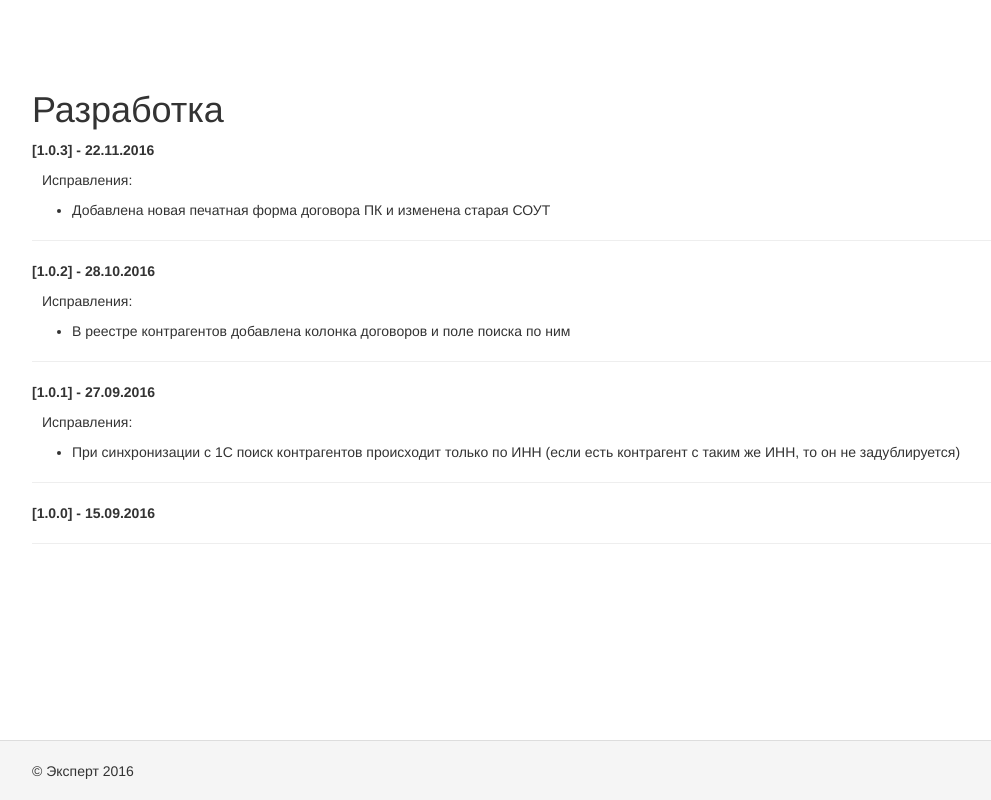
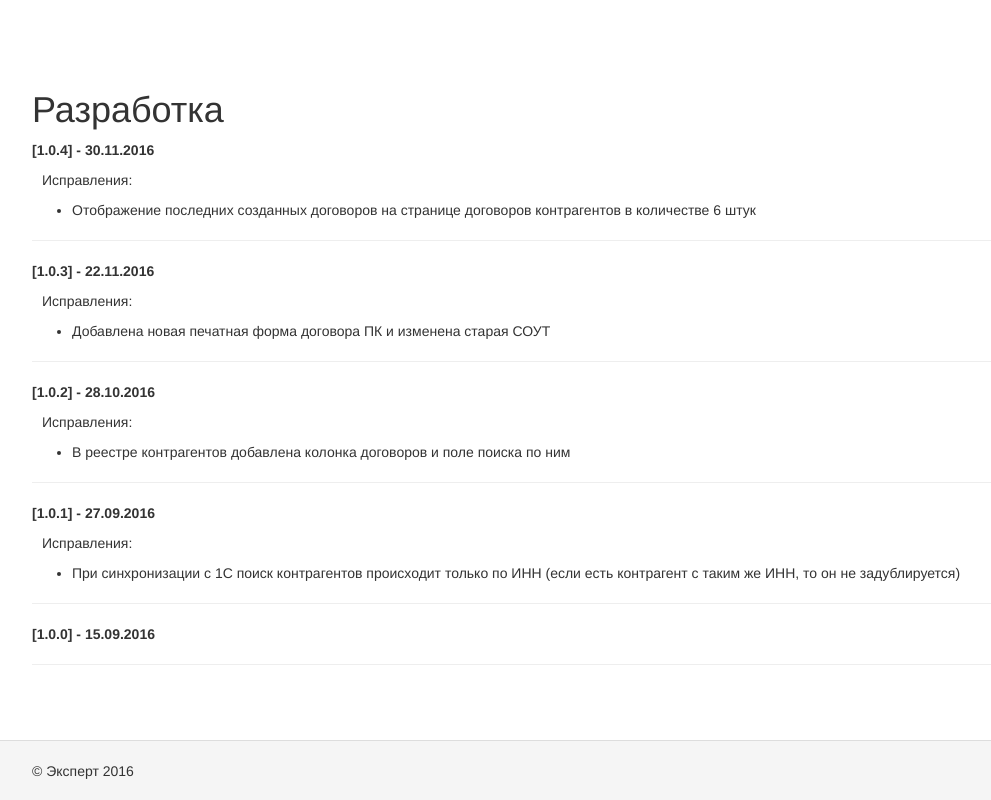
Before and after one commit to vorobyev/kontrexpert, a Yii app: template views/site/develop.php in a window 1280 px wide. Shown: the whole page, without its empty margins (38-1029 px from the left). Run offline with PHP 8.4 and a stand-in for Yii, Linux system fonts and the light colour scheme; the template is opened without the code that fills it, so the values that code supplies are empty; some libraries are stand-ins or nearby versions.

Commit message:
Последние созданные договора в количестве 6 штук

```diff
--- a/views/site/develop.php
+++ b/views/site/develop.php
@@ -9,6 +9,17 @@ $this->params['breadcrumbs'][] = $this->title;
 ?>
 <div>
     <h1><?= Html::encode($this->title) ?></h1>
+
+    <p>
+        <b>[1.0.4] - 30.11.2016 </b>
+    </p>
+    <p style='text-indent:10px'>
+        Исправления:<br>
+    <ul>
+        <li>Отображение последних созданных договоров на странице договоров контрагентов в количестве 6 штук</li>
+    </ul>
+    </p>
+    <hr/>
 
     <p>
         <b>[1.0.3] - 22.11.2016 </b>
```
